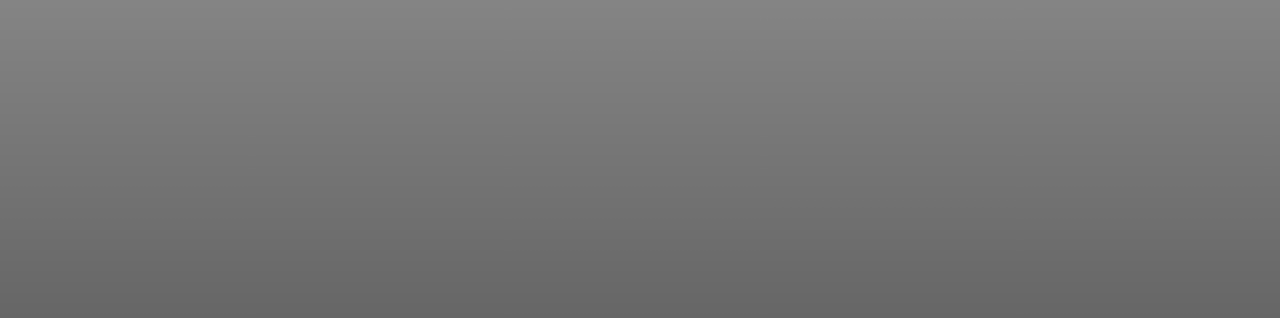
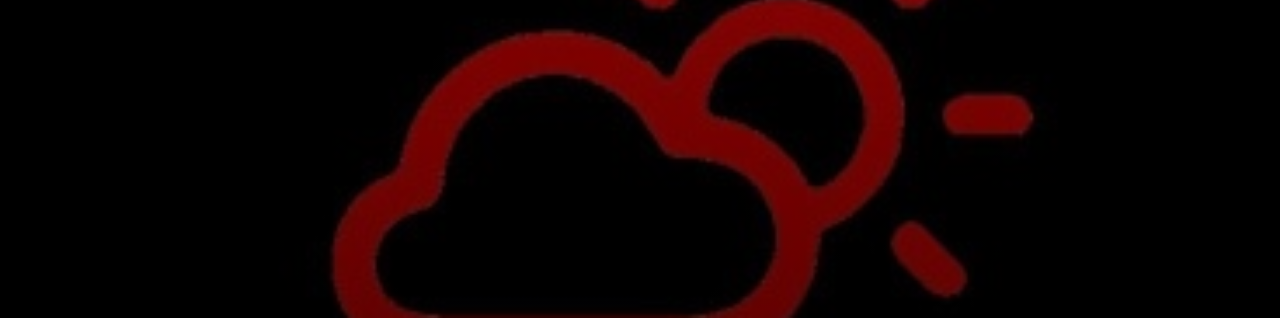
Before and after one commit to pl-pablo-pl/Weather-App, a plain HTML site: page index.html in a window 1280 px wide. Shown: the part 482-800 px from the top of the page. Drawn offline with Linux system fonts and the light colour scheme.

Commit message:
Update style.css

```diff
--- a/style.css
+++ b/style.css
@@ -6,7 +6,7 @@
 
   body {
     font-family: 'montserrat', sans-serif;
-    background-image: url('img/1000007872.jpg');
+    background-image: url('1000007872.jpg');
     background-size: cover;
     background-position: top center;
   }
```
